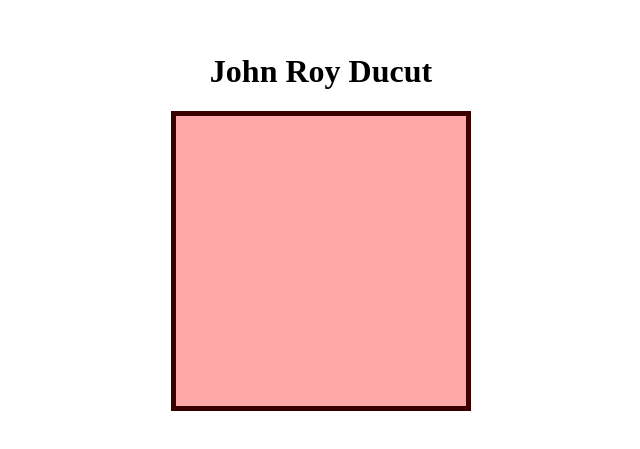
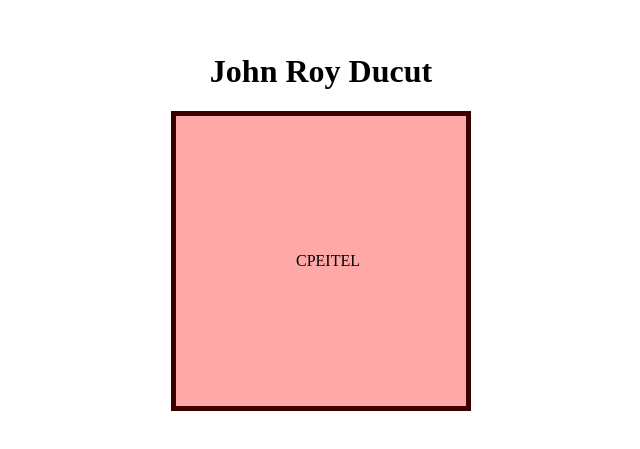
Before and after one commit to armandoxd03/vite-project, a React (Vite) app: page / in a window 1280 px wide. Shown: the part 179-628 px from the top of the page, without its empty margins (319-959 px from the left). Built offline with nearby package versions, Linux system fonts and the light colour scheme.

Commit message:
Update App.tsx

```diff
--- a/src/App.tsx
+++ b/src/App.tsx
@@ -4,9 +4,9 @@ function App() {
   return (
     <div>
       <h1 style={{ color: 'black' }}>John Roy Ducut</h1>
-      <div id="Container"></div>
+      <div id="Container"><p>CPEITEL</p></div>
     </div>
-  );
+    );
 }
 
 export default App;
```
